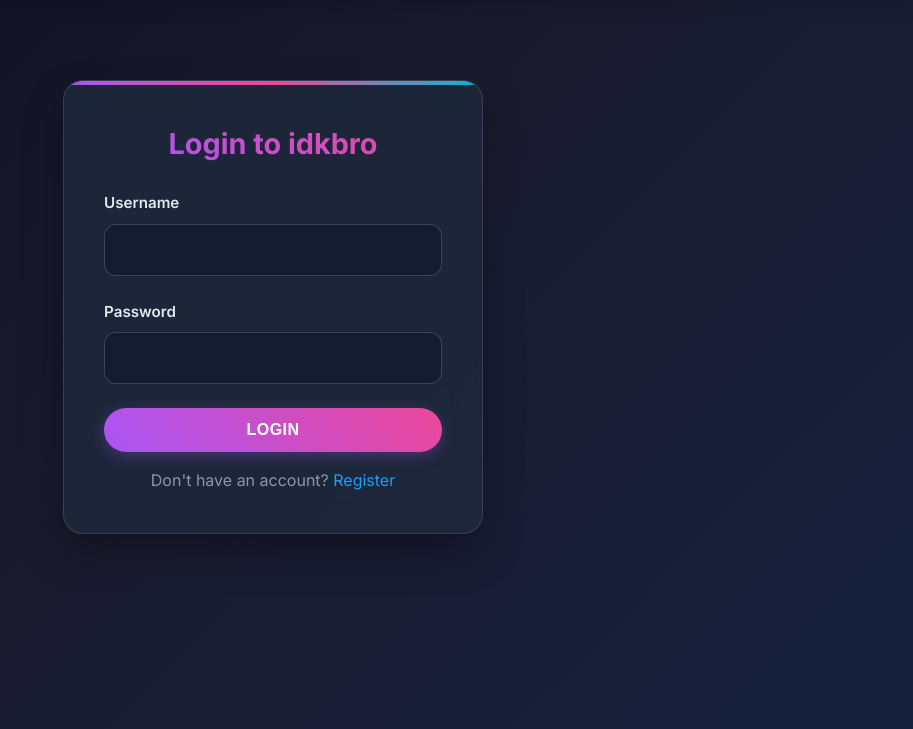
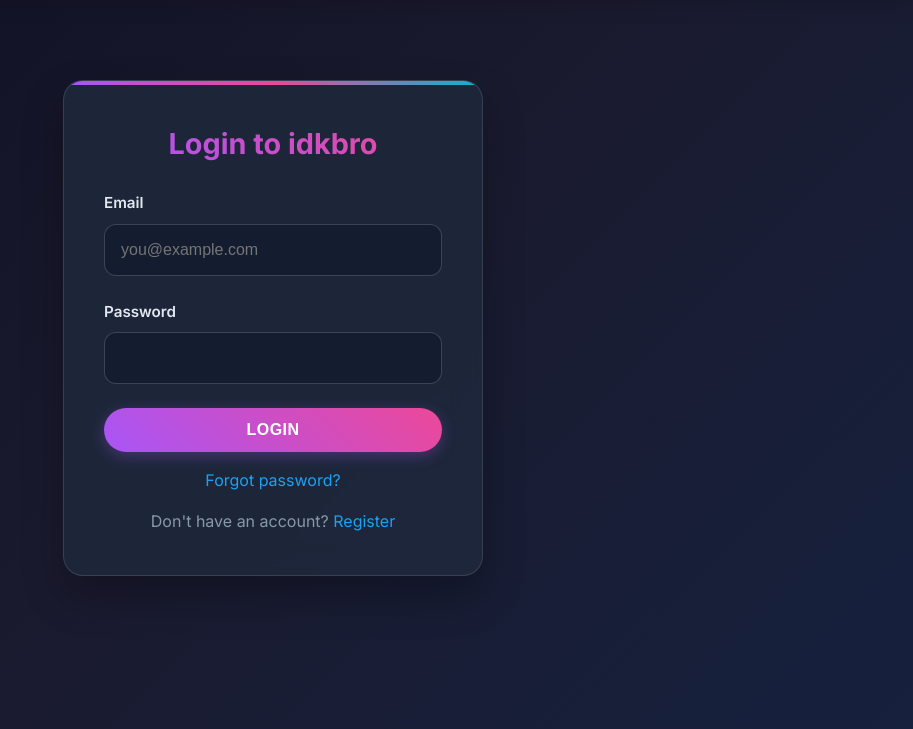
Before and after one commit to ryanavaneesh29-boop/idkbro, a Flask app: page /login in a window 1280 px wide. Shown: the part 71-800 px from the top of the page, without its empty margins (367-1280 px from the left). Run offline with Flask 3, Linux system fonts and the light colour scheme.

Commit message:
Add email auth and password reset flow

```diff
--- a/app.py
+++ b/app.py
@@ -2,7 +2,12 @@ from flask import Flask, render_template, request, redirect, url_for, session
 import json
 import hashlib
 import uuid
-from datetime import datetime
+import re
+import os
+import secrets
+import smtplib
+from datetime import datetime, timedelta
+from email.message import EmailMessage
 from pathlib import Path
 from functools import wraps
 
@@ -54,6 +59,68 @@ def hash_password(password):
 def generate_id():
     return str(uuid.uuid4())[:8]
 
+def is_valid_email(email):
+    return bool(re.fullmatch(r'[^@\s]+@[^@\s]+\.[^@\s]+', email))
+
+def normalize_user_record(uid, user):
+    user.setdefault('id', uid)
+    user.setdefault('email', '')
+    user.setdefault('following', [])
+    user.setdefault('followers', [])
+    user.setdefault('drafts', [])
+    user.setdefault('pending_requests', [])
+    user.setdefault('blocked', [])
+    user.setdefault('is_private', False)
+    user.setdefault('pinned_tweet', None)
+    user.setdefault('reset_token', None)
+    user.setdefault('reset_token_expires_at', None)
+    return user
+
+def parse_iso_datetime(value):
+    if not value:
+        return None
+    try:
+        return datetime.fromisoformat(value)
+    except ValueError:
+        return None
+
+def find_user_by_reset_token(token):
+    for uid, user in users.items():
+        if user.get('reset_token') != token:
+            continue
+        expires_at = parse_iso_datetime(user.get('reset_token_expires_at'))
+        if not expires_at or expires_at < datetime.utcnow():
+            user['reset_token'] = None
+            user['reset_token_expires_at'] = None
+            save_data(users, tweets, notifications, messages)
+            return None, None
+        return uid, user
+    return None, None
+
+def send_password_reset_email(recipient_email, reset_link):
+    smtp_host = os.getenv('SMTP_HOST')
+    smtp_port = int(os.getenv('SMTP_PORT', '587'))
+    smtp_username = os.getenv('SMTP_USERNAME')
+    smtp_password = os.getenv('SMTP_PASSWORD')
+    mail_from = os.getenv('MAIL_FROM') or smtp_username
+
+    if not all([smtp_host, smtp_username, smtp_password, mail_from]):
+        raise RuntimeError('Email is not configured yet. Set SMTP_HOST, SMTP_PORT, SMTP_USERNAME, SMTP_PASSWORD, and MAIL_FROM.')
+
+    message = EmailMessage()
+    message['Subject'] = 'Reset your idkbro password'
+    message['From'] = mail_from
+    message['To'] = recipient_email
+    message.set_content(
+        'We received a request to reset your idkbro password.\n\n'
+        f'Open this link to choose a new password:\n{reset_link}\n\n'
+        'This link expires in 30 minutes. If you did not request this, you can ignore this email.'
+    )
+
+    with smtplib.SMTP(smtp_host, smtp_port) as server:
+        server.starttls()
+        server.login(smtp_username, smtp_password)
+        server.send_message(message)
 
 def get_user_by_username(username):
     for uid, user in users.items():
@@ -61,9 +128,15 @@ def get_user_by_username(username):
             return uid, user
     return None, None
 
+def get_user_by_email(email):
+    email = email.lower().strip()
+    for uid, user in users.items():
+        if user.get('email', '').lower() == email:
+            return uid, user
+    return None, None
+
 def parse_tweet_content(content):
     """Parse hashtags and mentions in tweet content"""
-    import re
 
     # Parse hashtags
     hashtag_pattern = r'#(\w+)'
@@ -105,6 +178,7 @@ def create_notification(user_id, notification_type, from_user_id, tweet_id=None)
 
 # Load data at startup
 users, tweets, notifications, messages = load_data()
+users = {uid: normalize_user_record(uid, user) for uid, user in users.items()}
 
 @app.route('/')
 def index():
@@ -145,15 +219,17 @@ def index():
 @app.route('/login', methods=['GET', 'POST'])
 def login():
     if request.method == 'POST':
-        username = request.form['username'].lower().strip()
+        identifier = request.form['email'].lower().strip()
         password = hash_password(request.form['password'])
 
         for uid, user in users.items():
-            if user['username'] == username and user['password_hash'] == password:
+            email_match = user.get('email', '').lower() == identifier
+            username_match = user.get('username', '').lower() == identifier
+            if (email_match or username_match) and user['password_hash'] == password:
                 session['user_id'] = uid
                 return redirect(url_for('index'))
 
-        return render_template('login.html', error='Invalid username or password')
+        return render_template('login.html', error='Invalid email or password')
 
     return render_template('login.html')
 
@@ -161,6 +237,7 @@ def login():
 def register():
     if request.method == 'POST':
         username = request.form['username'].lower().strip()
+        email = request.form['email'].lower().strip()
         display_name = request.form['display_name']
         password = request.form['password']
         bio = request.form.get('bio', '')
@@ -170,6 +247,13 @@ def register():
             if user['username'] == username:
                 return render_template('register.html', error='Username already taken')
 
+        if not is_valid_email(email):
+            return render_template('register.html', error='Please enter a valid email address')
+
+        existing_email_id, _ = get_user_by_email(email)
+        if existing_email_id:
+            return render_template('register.html', error='Email already registered')
+
         if len(password) < 4:
             return render_template('register.html', error='Password must be at least 4 characters')
 
@@ -177,6 +261,7 @@ def register():
         users[uid] = {
             'id': uid,
             'username': username,
+            'email': email,
             'display_name': display_name,
             'bio': bio,
             'password_hash': hash_password(password),
@@ -194,6 +279,60 @@ def register():
         return redirect(url_for('index'))
 
     return render_template('register.html')
+
+@app.route('/forgot-password', methods=['GET', 'POST'])
+def forgot_password():
+    if request.method == 'POST':
+        email = request.form['email'].lower().strip()
+
+        if not is_valid_email(email):
+            return render_template('forgot_password.html', error='Please enter a valid email address')
+
+        uid, user = get_user_by_email(email)
+        if not user:
+            return render_template('forgot_password.html', error='No account was found with that email')
+
+        token = secrets.token_urlsafe(32)
+        users[uid]['reset_token'] = token
+        users[uid]['reset_token_expires_at'] = (datetime.utcnow() + timedelta(minutes=30)).isoformat()
+        save_data(users, tweets, notifications, messages)
+
+        reset_link = url_for('reset_password', token=token, _external=True)
+        try:
+            send_password_reset_email(email, reset_link)
+        except Exception as exc:
+            users[uid]['reset_token'] = None
+            users[uid]['reset_token_expires_at'] = None
+            save_data(users, tweets, notifications, messages)
+            return render_template('forgot_password.html', error=str(exc))
+
+        return render_template('forgot_password.html', success='We emailed you a password reset link.')
+
+    return render_template('forgot_password.html')
+
+@app.route('/reset-password/<token>', methods=['GET', 'POST'])
+def reset_password(token):
+    uid, user = find_user_by_reset_token(token)
+    if not user:
+        return render_template('reset_password.html', error='This reset link is invalid or has expired.')
+
+    if request.method == 'POST':
+        new_password = request.form['new_password']
+        confirm_password = request.form['confirm_password']
+
+        if len(new_password) < 4:
+            return render_template('reset_password.html', token=token, error='Password must be at least 4 characters')
+
+        if new_password != confirm_password:
+            return render_template('reset_password.html', token=token, error='Passwords do not match')
+
+        users[uid]['password_hash'] = hash_password(new_password)
+        users[uid]['reset_token'] = None
+        users[uid]['reset_token_expires_at'] = None
+        save_data(users, tweets, notifications, messages)
+        return render_template('reset_password.html', success='Password updated. You can log in now.')
+
+    return render_template('reset_password.html', token=token)
 
 @app.route('/logout')
 def logout():
@@ -770,8 +909,6 @@ def mark_message_read(message_id):
         save_data(users, tweets, notifications, messages)
     return redirect(url_for('messages_page'))
 
-import os
-
 if __name__ == '__main__':
     port = int(os.getenv("PORT", 5000))
     app.run(host='0.0.0.0', port=port, debug=False)
--- a/static/style.css
+++ b/static/style.css
@@ -322,6 +322,16 @@ body {
     box-shadow: 0 4px 12px rgba(220, 38, 38, 0.2);
 }
 
+.success {
+    background: linear-gradient(45deg, #059669, #10b981);
+    color: white;
+    padding: 0.8rem;
+    border-radius: 12px;
+    margin-bottom: 1.5rem;
+    border: 1px solid rgba(16, 185, 129, 0.3);
+    box-shadow: 0 4px 12px rgba(5, 150, 105, 0.2);
+}
+
 .form-group {
     margin-bottom: 1.5rem;
 }
@@ -420,6 +430,10 @@ body {
 .auth-links a {
     color: #1da1f2;
     text-decoration: none;
+}
+
+.auth-links a:hover {
+    text-decoration: underline;
 }
 
 /* Profile */
--- a/templates/hashtag.html
+++ b/templates/hashtag.html
@@ -48,7 +48,7 @@
                     <textarea name="content" placeholder="Reply to this tweet..." maxlength="280" required></textarea>
                     <div class="reply-actions">
                         <span class="char-count">280</span>
-                        <button type="submit" class="btn btn-primary">Reply</button>
+                        <button type="submit" class="btn btn-primary">Post</button>
                         <button type="button" onclick="toggleReplyForm('{{ tweet.id }}')">Cancel</button>
                     </div>
                 </form>
--- a/templates/index.html
+++ b/templates/index.html
@@ -8,7 +8,7 @@
             <textarea name="content" placeholder="What's happening?" maxlength="280" required></textarea>
             <div class="tweet-actions">
                 <span class="char-count">280</span>
-                <button type="submit" class="btn btn-primary">Tweet</button>
+                <button type="submit" class="btn btn-primary">Post</button>
             </div>
         </form>
     </div>
@@ -64,7 +64,7 @@
                     <textarea name="content" placeholder="Reply to this tweet..." maxlength="280" required></textarea>
                     <div class="reply-actions">
                         <span class="char-count">280</span>
-                        <button type="submit" class="btn btn-primary">Reply</button>
+                        <button type="submit" class="btn btn-primary">Post</button>
                         <button type="button" onclick="toggleReplyForm('{{ tweet.id }}')">Cancel</button>
                     </div>
                 </form>
--- a/templates/login.html
+++ b/templates/login.html
@@ -10,8 +10,8 @@
     {% endif %}
     <form method="POST">
         <div class="form-group">
-            <label>Username</label>
-            <input type="text" name="username" required>
+            <label>Email</label>
+            <input type="text" name="email" placeholder="you@example.com" required>
         </div>
         <div class="form-group">
             <label>Password</label>
@@ -19,6 +19,7 @@
         </div>
         <button type="submit" class="btn btn-primary btn-full">Login</button>
     </form>
+    <p class="auth-links"><a href="{{ url_for('forgot_password') }}">Forgot password?</a></p>
     <p class="auth-links">Don't have an account? <a href="{{ url_for('register') }}">Register</a></p>
 </div>
 {% endblock %}
--- a/templates/register.html
+++ b/templates/register.html
@@ -12,6 +12,10 @@
         <div class="form-group">
             <label>Username</label>
             <input type="text" name="username" required>
+        </div>
+        <div class="form-group">
+            <label>Email</label>
+            <input type="email" name="email" required>
         </div>
         <div class="form-group">
             <label>Display Name</label>
--- a/templates/search.html
+++ b/templates/search.html
@@ -79,7 +79,7 @@
                         <textarea name="content" placeholder="Reply to this tweet..." maxlength="280" required></textarea>
                         <div class="reply-actions">
                             <span class="char-count">280</span>
-                            <button type="submit" class="btn btn-primary">Reply</button>
+                            <button type="submit" class="btn btn-primary">Post</button>
                             <button type="button" onclick="toggleReplyForm('{{ tweet.id }}')">Cancel</button>
                         </div>
                     </form>
```
Also changed, not shown: data/notifications.json (+9 -0 lines), data/users.json (+65 -4 lines), templates/forgot_password.html (added, +23 -0 lines), templates/reset_password.html (added, +28 -0 lines), 1 other file.
